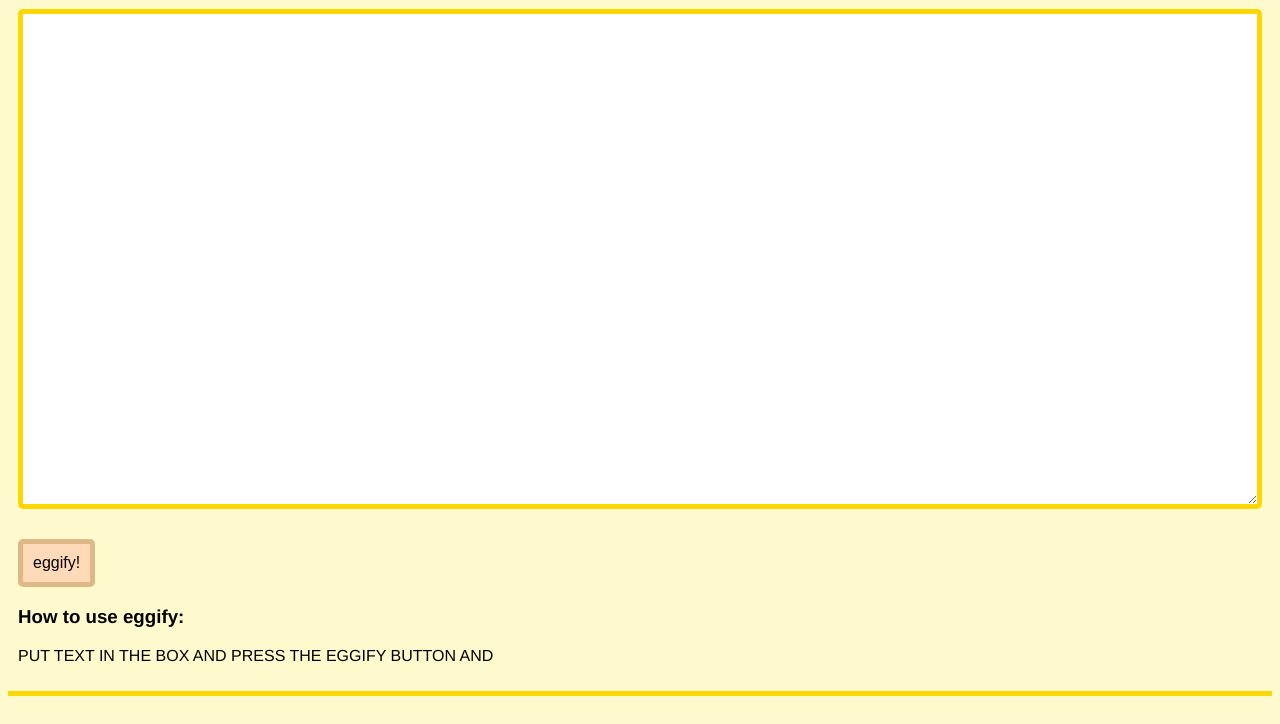
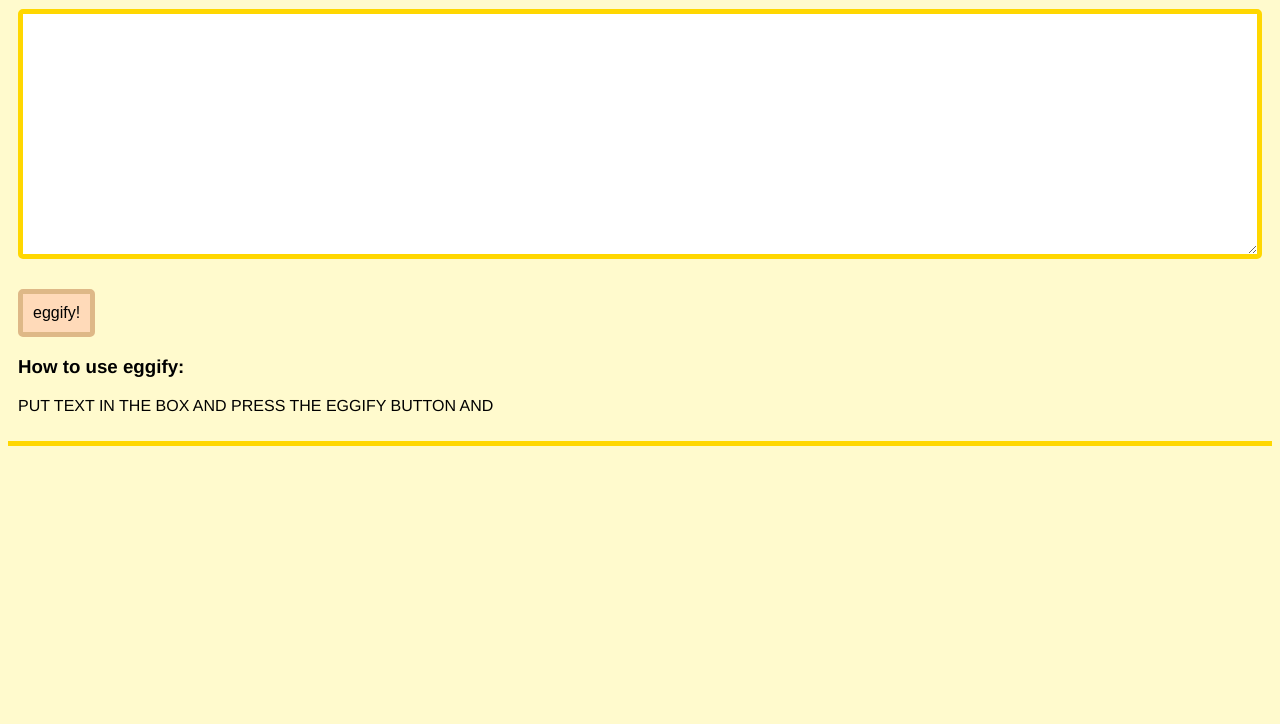
Before and after one commit to ad-egg/eggify, a Django app: page /eggify/ in a window 1280 px wide. Shown: the part 103-827 px from the top of the page. After the commit the page ends 549 px from the top, so only its background shows below. Run offline with Django 3.2, Linux system fonts and the light colour scheme.

Commit message:
smaller box height

```diff
--- a/eggify/static/eggify/style.css
+++ b/eggify/static/eggify/style.css
@@ -49,7 +49,7 @@ textarea {
 	box-sizing: border-box;
 	height: 100%;
 	width: 100%;
-	min-height: 500px;
+	min-height: 250px;
 	color: #000000;
 	font-size: 16px;
 }
```
